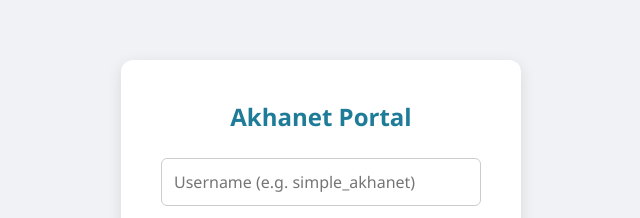
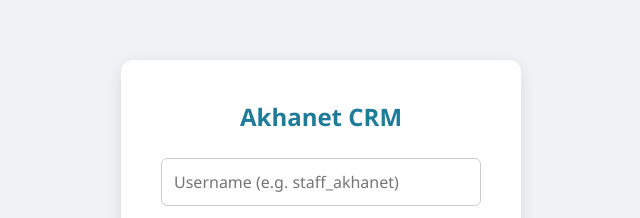
Before and after one commit to Akhanet/whatsapp-backend, a website: page index.html in a window 1280 px wide. Shown: the part 182-400 px from the top of the page, without its empty margins (319-959 px from the left). Drawn offline with Linux system fonts and the light colour scheme.

Commit message:
Update index.html

```diff
--- a/index.html
+++ b/index.html
@@ -56,9 +56,9 @@
 
     <div id="loginScreen">
         <div class="login-box">
-            <h2>Akhanet Portal</h2>
+            <h2>Akhanet CRM</h2>
             <div id="loginError" class="error-msg">Incorrect username or passcode.</div>
-            <input type="text" id="username" placeholder="Username (e.g. simple_akhanet)">
+            <input type="text" id="username" placeholder="Username (e.g. staff_akhanet)">
             <input type="password" id="passcode" placeholder="Passcode">
             <button onclick="attemptLogin()">Log In to Workspace</button>
         </div>
```
